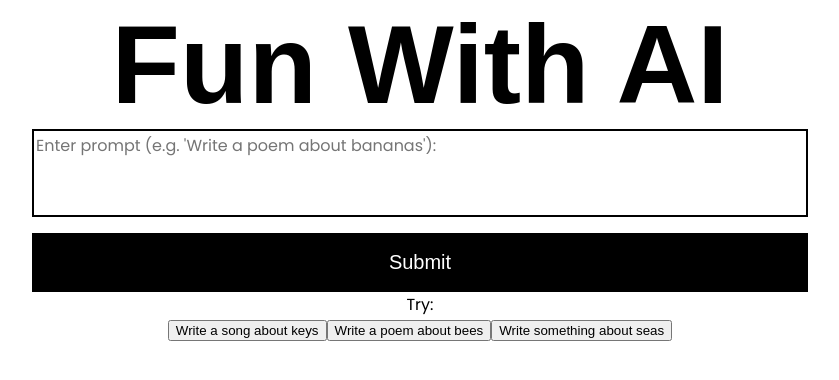
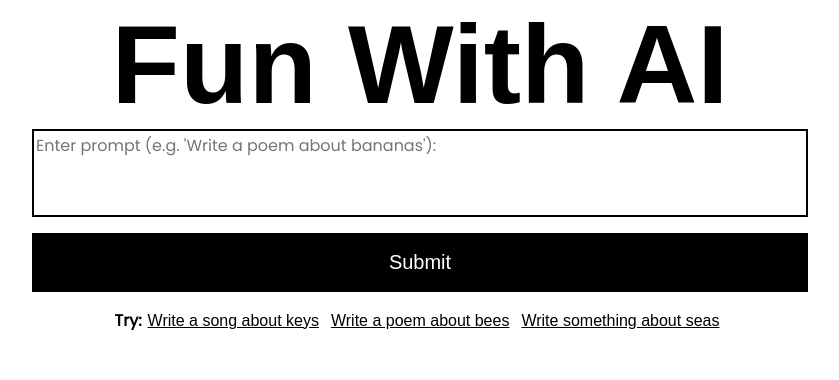
Before and after one commit to maniutin/fun-with-ai, a React (Create React App) app: page / in a window 1280 px wide. Shown: the top 380 px of the page, without its empty margins (220-1059 px from the left). Built offline with nearby package versions, Linux system fonts and the light colour scheme; a web font is replaced by a local one.

Commit message:
style prompt presets

```diff
--- a/src/components/PromptPresets.css
+++ b/src/components/PromptPresets.css
@@ -0,0 +1,35 @@
+.prompt-presets {
+  display: flex;
+  flex-direction: row;
+  align-items: center;
+  justify-content: center;
+  margin-top: 1rem;
+}
+
+.prompt-presets header {
+  font-size: 16px;
+  font-weight: bold;
+}
+
+.prompt-preset-button {
+  border: none;
+  background: transparent;
+  text-decoration: underline;
+  font-size: 16px;
+  transition: 0.3s;
+  cursor: pointer;
+}
+
+.prompt-preset-button:hover {
+  opacity: 0.7;
+}
+
+@media only screen and (max-width: 576px) {
+  .prompt-presets {
+    flex-direction: column;
+  }
+
+  .prompt-preset-button {
+    margin-bottom: 0.5rem;
+  }
+}
--- a/src/components/PromptPresets.js
+++ b/src/components/PromptPresets.js
@@ -7,14 +7,23 @@ export default function PromptPresets(props) {
 
   return (
     <section className="prompt-presets">
-      <div>Try:</div>
-      <button onClick={() => handleClick(promptPresets.keys)}>
+      <header>Try:</header>
+      <button
+        className="prompt-preset-button"
+        onClick={() => handleClick(promptPresets.keys)}
+      >
         {promptPresets.keys}
       </button>
-      <button onClick={() => handleClick(promptPresets.bees)}>
+      <button
+        className="prompt-preset-button"
+        onClick={() => handleClick(promptPresets.bees)}
+      >
         {promptPresets.bees}
       </button>
-      <button onClick={() => handleClick(promptPresets.seas)}>
+      <button
+        className="prompt-preset-button"
+        onClick={() => handleClick(promptPresets.seas)}
+      >
         {promptPresets.seas}
       </button>
     </section>
--- a/src/components/ResultList.css
+++ b/src/components/ResultList.css
@@ -19,6 +19,7 @@
   text-decoration: underline;
   transition: 0.3s;
   font-size: 16px;
+  cursor: pointer;
 }
 
 #clear-list-button:hover,
@@ -47,6 +48,7 @@
   background: transparent;
   text-decoration: underline;
   font-size: 16px;
+  cursor: pointer;
 }
 
 #cancel-clear-list-button {
```
